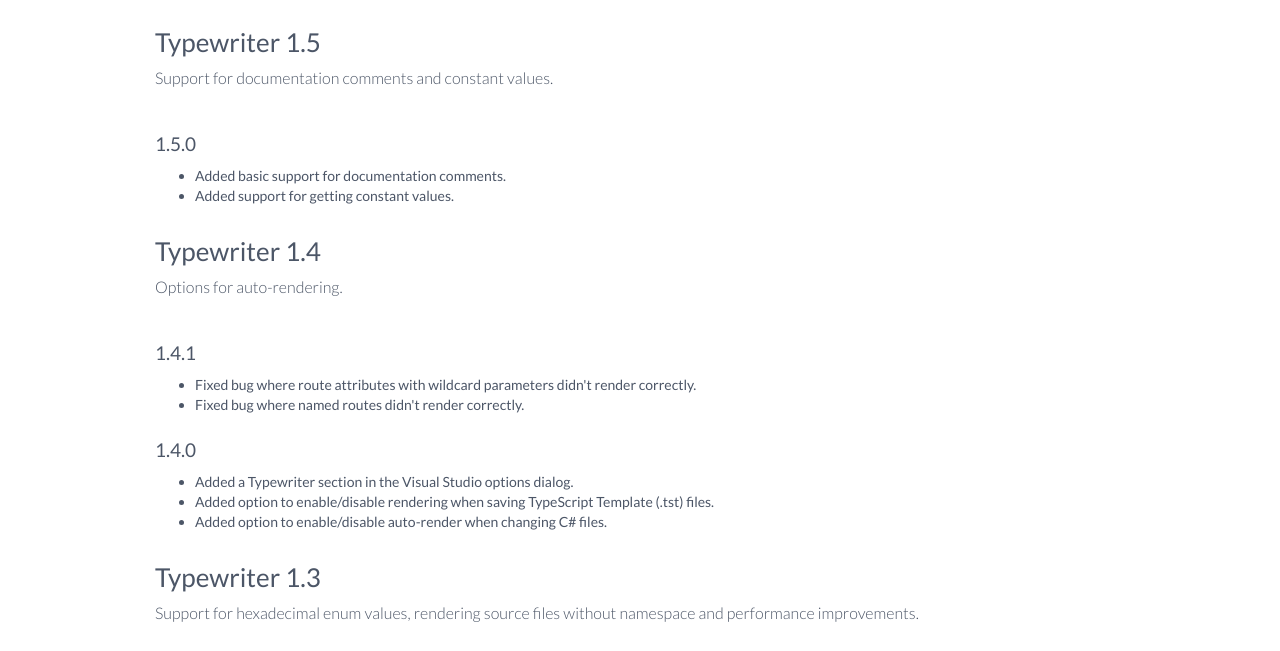
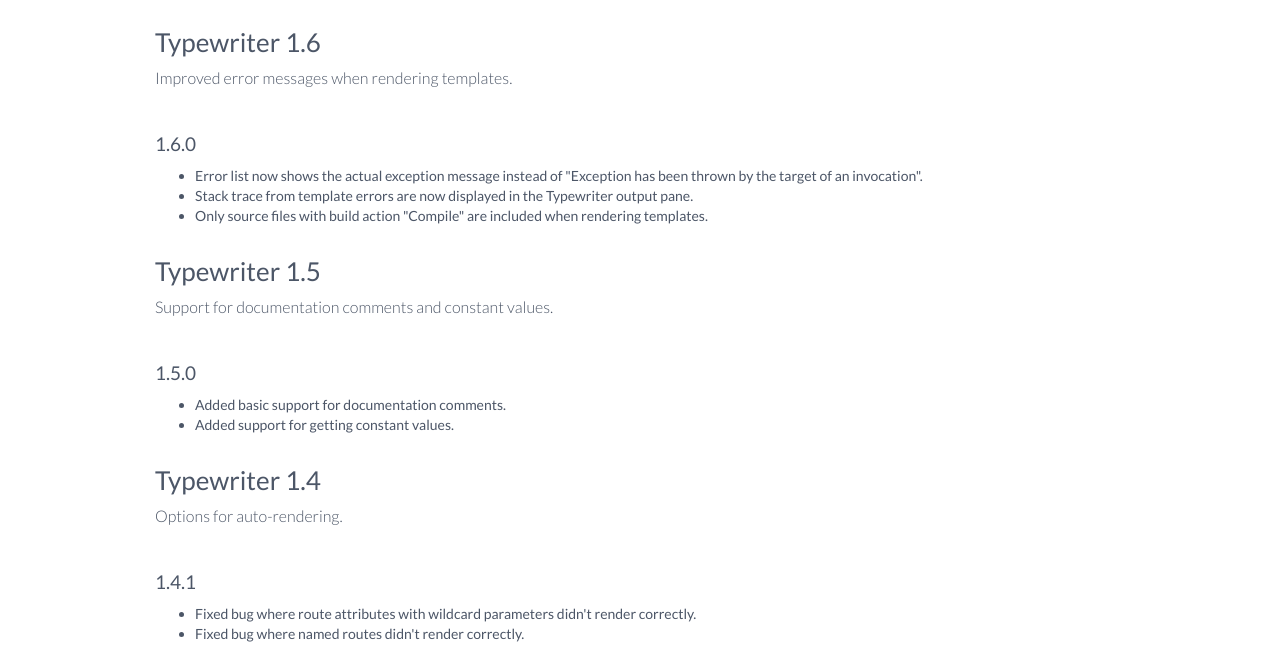
Before and after one commit to frhagn/Typewriter, a website: page pages/changelog.html in a window 1280 px wide. Shown: the part 117-768 px from the top of the page. Drawn offline with Linux system fonts and the light colour scheme.

Commit message:
Update changelog.html

```diff
--- a/pages/changelog.html
+++ b/pages/changelog.html
@@ -60,6 +60,16 @@
                 <div class="row">
                     <div class="col-sm-10 col-sm-push-1">
                         <h1>Change log</h1>
+
+                        <h3>Typewriter 1.6</h3>
+                        <p class="lead">Improved error messages when rendering templates.</p>
+
+                        <h4>1.6.0</h4>
+                        <ul>
+                            <li>Error list now shows the actual exception message instead of "Exception has been thrown by the target of an invocation".</li>
+                            <li>Stack trace from template errors are now displayed in the Typewriter output pane.</li>
+                            <li>Only source files with build action "Compile" are included when rendering templates.</li>
+                        </ul>
 
                         <h3>Typewriter 1.5</h3>
                         <p class="lead">Support for documentation comments and constant values.</p>
```
